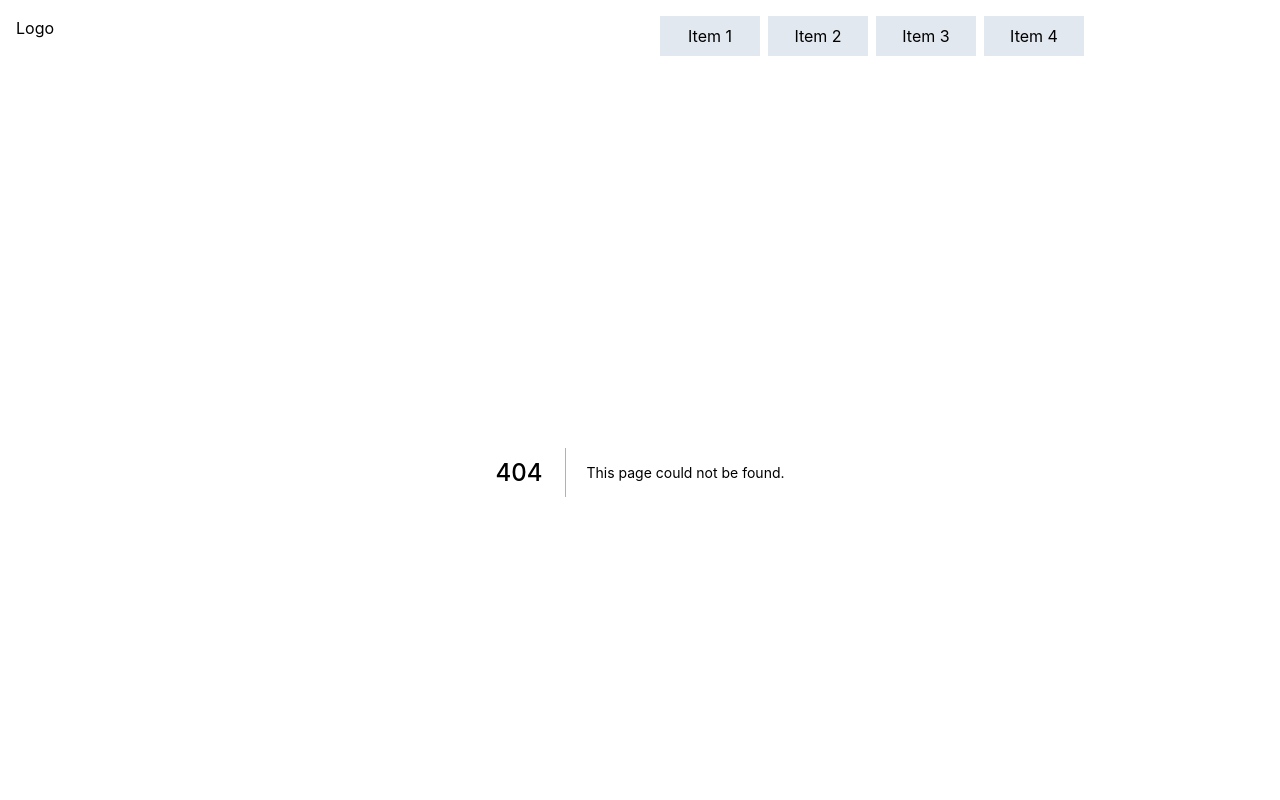
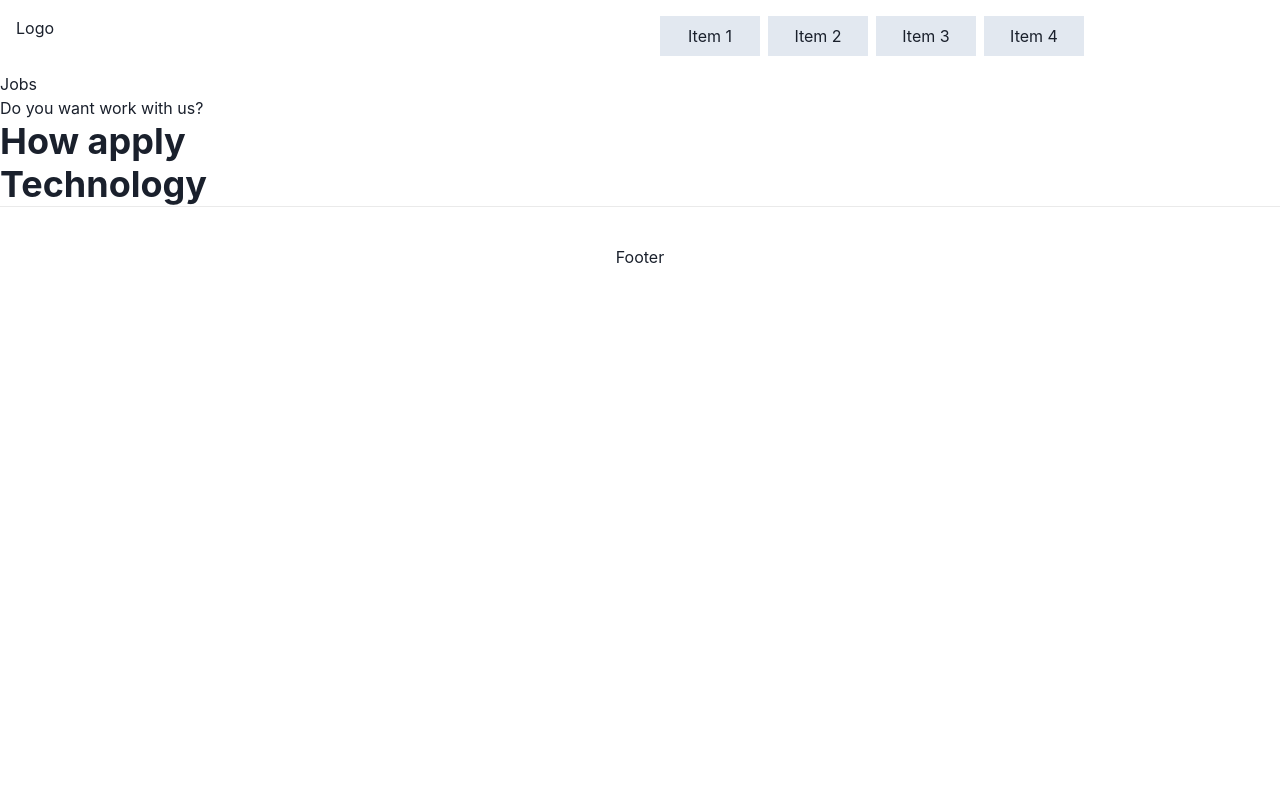
Before and after one commit to Engveloper/internal-chat-app, a Next.js app: page /Jobs in a window 1280 px wide. Before the commit this address had no page. Shown: the top 800 px of the page. Built offline with nearby package versions, Linux system fonts and the light colour scheme.

Commit message:
Add Jobs Page

```diff
--- a/pages/AboutUs/index.js
+++ b/pages/AboutUs/index.js
@@ -21,5 +21,5 @@ export default function AboutUs() {
         </Box>
       </Grid>
     </div>
-  );
+  )
 }
--- /dev/null
+++ b/pages/Jobs/index.js
@@ -0,0 +1,21 @@
+import {Grid, Box, Heading} from '@chakra-ui/react'
+
+export default function Jobs() {
+  return (
+    <div>
+      <h1>Jobs</h1>
+      <h2>Do you want work with us?</h2>
+
+      <Grid templateColums="repeat(auto-fill, minmax(250px, 1fr))">
+        <Box>
+          <Heading>How apply</Heading>
+          <Box></Box>
+        </Box>
+        <Box>
+          <Heading>Technology</Heading>
+          <Box></Box>
+        </Box>
+      </Grid>
+    </div>
+  )
+}
```
Lines whose indentation alone changed are shown as unchanged.
